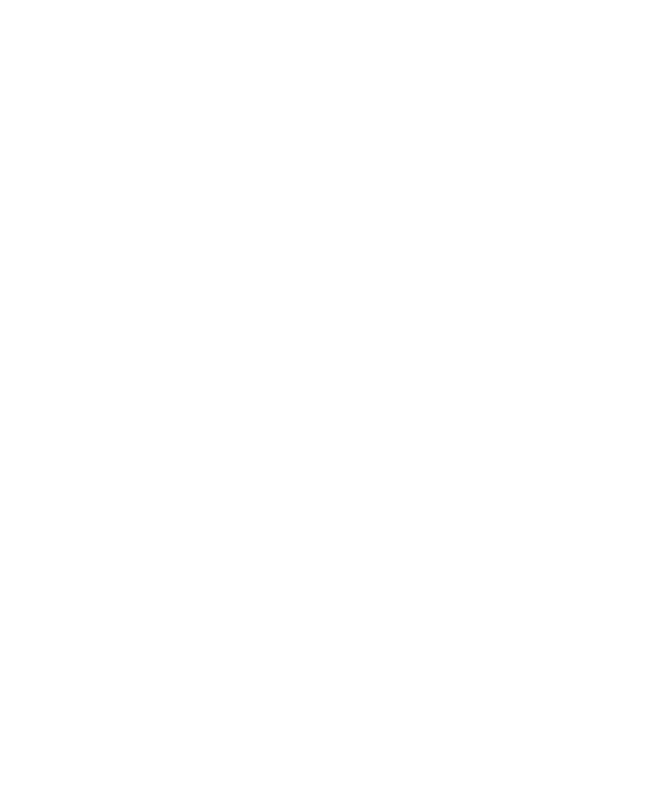
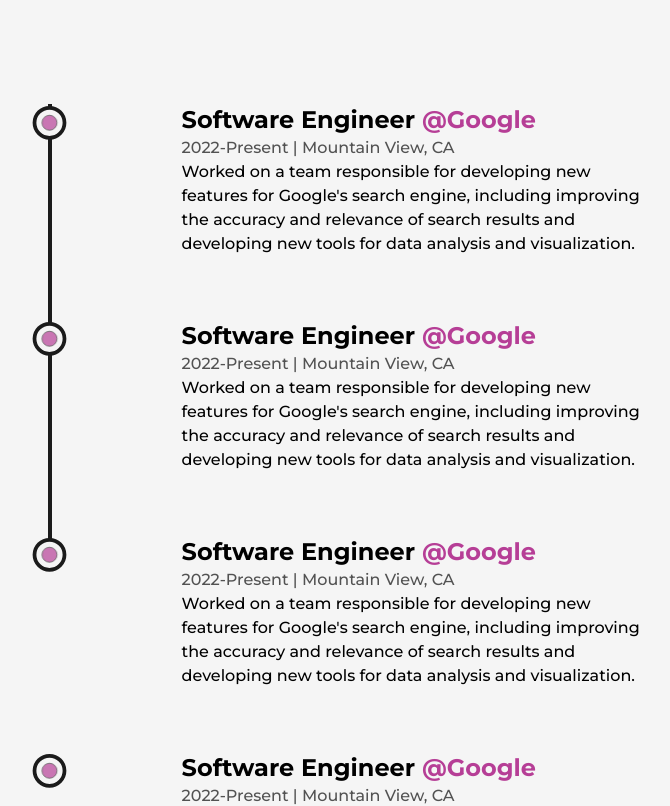
Before and after one commit to cruzetapiko/portfolio_web, a Next.js app: page /about in a window 1280 px wide. Shown: the part 2520-3326 px from the top of the page, without its empty margins (244-914 px from the left). Before the commit the page ends 2422 px from the top, so only its background shows below. Built offline with nearby package versions, Linux system fonts and the light colour scheme.

Commit message:
about page completed

```diff
--- /dev/null
+++ b/components/Education.js
@@ -0,0 +1,75 @@
+import React, { useRef } from 'react';
+import { motion, useScroll } from 'framer-motion';
+import LiIcon from './LiIcon';
+
+export const Details = ({ time, type, place, info }) => {
+  const ref = useRef(null);
+
+  return (
+    <li
+      ref={ref}
+      className="my-8 first:mt-0 last:mb-0 w-[60%] mx-auto flex flex-col items-center justify-between"
+    >
+      <LiIcon reference={ref} />
+      <motion.div
+        initial={{ opacity: 0, y: 50 }}
+        whileInView={{ opacity: 1, y: 0 }}
+        transition={{ duration: 1, type: 'spring' }}
+      >
+        <h3 className="capitalize font-bold text-2xl">{type}&nbsp;</h3>
+        <span className="capitalize font-medium text-dark/75">
+          {time} | {place}
+        </span>
+        <p className="font-medium w-full">{info}</p>
+      </motion.div>
+    </li>
+  );
+};
+
+export default function Education() {
+  const ref = useRef(null);
+  const { scrollYProgress } = useScroll({
+    target: ref,
+    offset: ['start end', 'center start'],
+  });
+
+  return (
+    <>
+      <div className="my-64">
+        <h1 className="font-bold text-8xl w-full mb-32  text-center">
+          Education
+        </h1>
+        <div ref={ref} className="w-[75%] mx-auto relative ">
+          <motion.div
+            style={{ scaleY: scrollYProgress }}
+            className="absolute left-9 top-0 w-[4px] h-full bg-dark origin-top "
+          />
+
+          <ul className="w-full flex flex-col items-start justify-between ml-4 ">
+            <Details
+              type="Bachelor Of Science In Computer Science"
+              time="2016-2020"
+              place="Massachusetts Institute Of Technology (MIT)"
+              info="Relevant courses included Data Structures and Algorithms, Computer Systems Engineering, and Artificial
+              Intelligence."
+            />
+            <Details
+              type="Bachelor Of Science In Computer Science"
+              time="2016-2020"
+              place="Massachusetts Institute Of Technology (MIT)"
+              info="Relevant courses included Data Structures and Algorithms, Computer Systems Engineering, and Artificial
+              Intelligence."
+            />
+            <Details
+              type="Bachelor Of Science In Computer Science"
+              time="2016-2020"
+              place="Massachusetts Institute Of Technology (MIT)"
+              info="Relevant courses included Data Structures and Algorithms, Computer Systems Engineering, and Artificial
+              Intelligence."
+            />
+          </ul>
+        </div>
+      </div>
+    </>
+  );
+}
--- /dev/null
+++ b/components/Experience.js
@@ -0,0 +1,120 @@
+import React, { useRef } from 'react';
+import { motion, useScroll } from 'framer-motion';
+import LiIcon from './LiIcon';
+
+export const Details = ({
+  position,
+  company,
+  companyLink,
+  time,
+  address,
+  work,
+}) => {
+  const ref = useRef(null);
+
+  return (
+    <li
+      ref={ref}
+      className="my-8 first:mt-0 last:mb-0 w-[60%] mx-auto flex flex-col items-center justify-between"
+    >
+      <LiIcon reference={ref} />
+      <motion.div
+        initial={{ opacity: 0, y: 50 }}
+        whileInView={{ opacity: 1, y: 0 }}
+        transition={{ duration: 1, type: 'spring' }}
+      >
+        <h3 className="capitalize font-bold text-2xl">
+          {position}&nbsp;
+          <a
+            className="text-primary capitalize"
+            target="_blank"
+            href={companyLink}
+          >
+            @{company}
+          </a>
+        </h3>
+        <span className="capitalize font-medium text-dark/75">
+          {time} | {address}
+        </span>
+        <p className="font-medium w-full">{work}</p>
+      </motion.div>
+    </li>
+  );
+};
+
+export default function Experience() {
+  const ref = useRef(null);
+  const { scrollYProgress } = useScroll({
+    target: ref,
+    offset: ['start end', 'center start'],
+  });
+
+  return (
+    <>
+      <div className="my-64">
+        <h1 className="font-bold text-8xl w-full mb-32  text-center">
+          Experience
+        </h1>
+        <div ref={ref} className="w-[75%] mx-auto relative ">
+          <motion.div
+            style={{ scaleY: scrollYProgress }}
+            className="absolute left-9 top-0 w-[4px] h-full bg-dark origin-top "
+          />
+
+          <ul className="w-full flex flex-col items-start justify-between ml-4 ">
+            <Details
+              position="Software Engineer"
+              company="Google"
+              companyLink="https://www.google.com/"
+              time="2022-Present"
+              address="Mountain View, CA"
+              work="Worked on a team responsible for developing new features for Google's
+            search engine, including improving the accuracy and relevance of search results and
+            developing new tools for data analysis and visualization."
+            />
+            <Details
+              position="Software Engineer"
+              company="Google"
+              companyLink="https://www.google.com/"
+              time="2022-Present"
+              address="Mountain View, CA"
+              work="Worked on a team responsible for developing new features for Google's
+            search engine, including improving the accuracy and relevance of search results and
+            developing new tools for data analysis and visualization."
+            />
+            <Details
+              position="Software Engineer"
+              company="Google"
+              companyLink="https://www.google.com/"
+              time="2022-Present"
+              address="Mountain View, CA"
+              work="Worked on a team responsible for developing new features for Google's
+            search engine, including improving the accuracy and relevance of search results and
+            developing new tools for data analysis and visualization."
+            />
+            <Details
+              position="Software Engineer"
+              company="Google"
+              companyLink="https://www.google.com/"
+              time="2022-Present"
+              address="Mountain View, CA"
+              work="Worked on a team responsible for developing new features for Google's
+            search engine, including improving the accuracy and relevance of search results and
+            developing new tools for data analysis and visualization."
+            />
+            <Details
+              position="Software Engineer"
+              company="Google"
+              companyLink="https://www.google.com/"
+              time="2022-Present"
+              address="Mountain View, CA"
+              work="Worked on a team responsible for developing new features for Google's
+            search engine, including improving the accuracy and relevance of search results and
+            developing new tools for data analysis and visualization."
+            />
+          </ul>
+        </div>
+      </div>
+    </>
+  );
+}
--- /dev/null
+++ b/components/LiIcon.js
@@ -0,0 +1,36 @@
+import React from 'react';
+import { motion, useScroll } from 'framer-motion';
+
+export default function LiIcon({ reference }) {
+  const { scrollYProgress } = useScroll({
+    target: reference,
+    offset: ['center end', 'center center'],
+  });
+  return (
+    <figure className="absolute left-0 stroke-dark ">
+      <svg className="-rotate-90" width="75" height="75" viewBox="0 0 100 100">
+        <circle
+          cx="75"
+          cy="50"
+          r="20"
+          className="stroke-primary stroke-1 fill-none"
+        />
+        <motion.circle
+          cx="75"
+          cy="50"
+          r="20"
+          className="stroke-[5px] fill-light"
+          style={{
+            pathLength: scrollYProgress,
+          }}
+        />
+        <circle
+          cx="75"
+          cy="50"
+          r="10"
+          className="stroke-1 fill-primary animate-pulse "
+        />
+      </svg>
+    </figure>
+  );
+}
--- a/components/Skills.js
+++ b/components/Skills.js
@@ -20,7 +20,7 @@
 export default function Skills() {
   return (
     <>
-      <h2 className="font-bold text-8xl mt-64 text-center">Skills</h2>
+      <h2 className="font-bold text-8xl mt-40 mb-11  text-center">Skills</h2>
       <div className="flex items-center justify-center rounded-full w-full h-screen bg-circularLigth ">
         <motion.div
           className="flex place-items-center justify-center rounded-full font-semibold bg-dark text-light p-8 shadow-dark cursor-pointer"
--- a/pages/about.js
+++ b/pages/about.js
@@ -6,6 +6,8 @@
 import profilePicture from '@/public/images/profile/developer-pic-2.jpg';
 import { useMotionValue, useSpring, useInView } from 'framer-motion';
 import Skills from '@/components/Skills';
+import Experience from '@/components/Experience';
+import Education from '@/components/Education';
 
 const AnimatedNumber = ({ value }) => {
   const ref = React.useRef(null);
@@ -107,6 +109,8 @@
             </div>
           </div>
           <Skills />
+          <Experience />
+          <Education />
         </Layout>
       </main>
     </>
```
